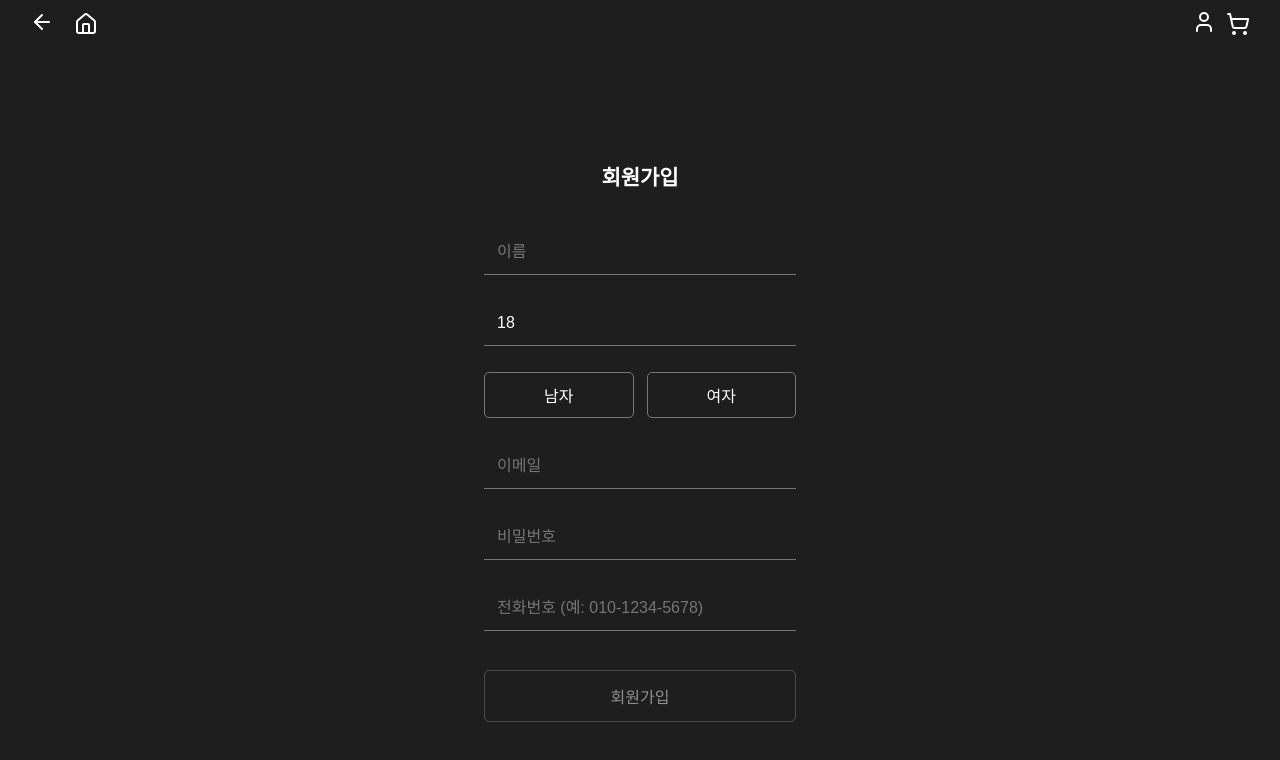
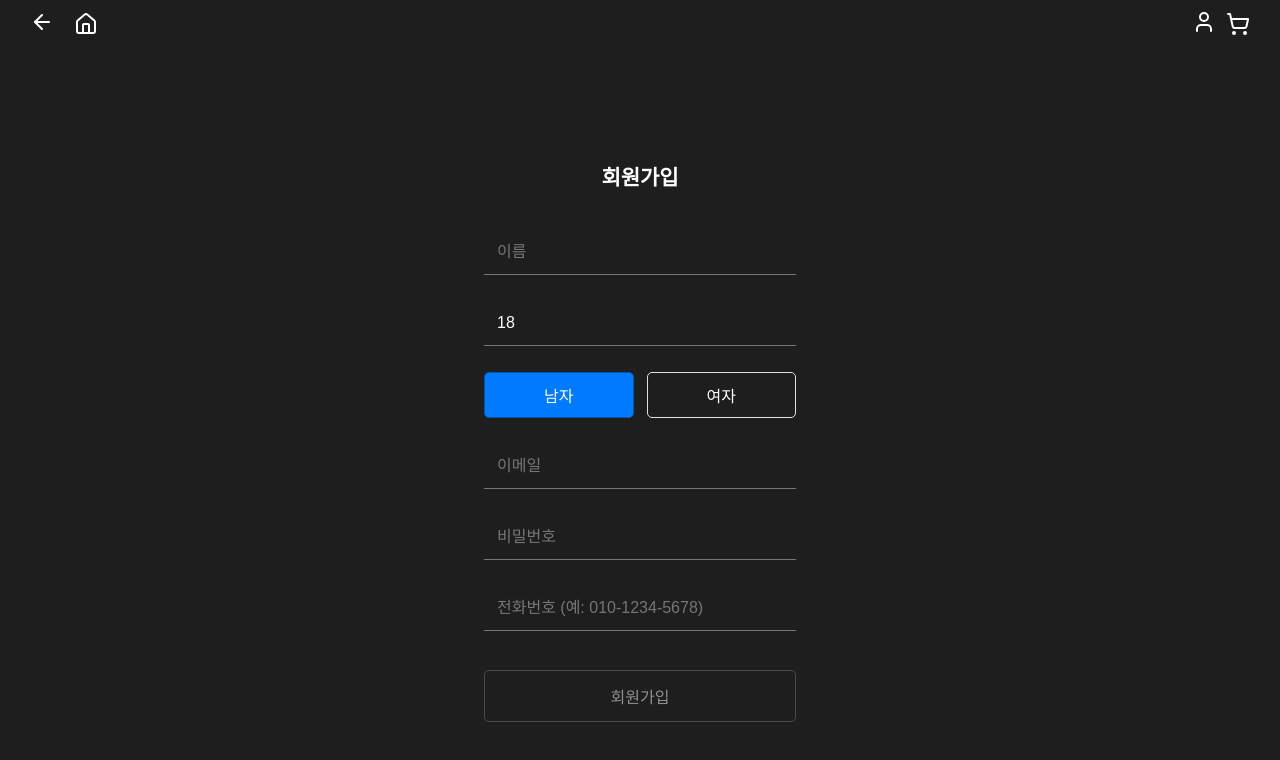
Before and after one commit to MJU-TeamProject2/MJU-FE, a React (Vite) app: page /register in a window 1280 px wide. Shown: the top 760 px of the page. Built offline with nearby package versions, Linux system fonts and the light colour scheme; no server answers; a web font is replaced by a local one.

Commit message:
style: 회원가입 성별 버튼 수정 (#91)
* style: 스타일 일괄 수정

* hotfix: 회원가입 버튼 클릭 수정

```diff
--- a/src/component/styles/products/detailStyles.ts
+++ b/src/component/styles/products/detailStyles.ts
@@ -123,6 +123,7 @@ export const ButtonGroup = styled.div`
 `
 
 export const Button = styled.button`
+  font-family: 'Pretendard', sans-serif;
   width: 100%;
   padding: 10px;
   background-color: transparent;
--- a/src/component/styles/user/cartStyles.ts
+++ b/src/component/styles/user/cartStyles.ts
@@ -41,6 +41,7 @@ export const ProductImage = styled.img`
 `
 
 export const ProductInfo = styled.div`
+  font-family: 'Pretendard', sans-serif;
   flex: 1;
   display: flex;
   flex-direction: column;
@@ -55,7 +56,7 @@ export const ProductInfo = styled.div`
 
 export const PriceInfo = styled.div`
   margin-left: 20px;
-
+  font-family: 'Pretendard', sans-serif;
   button {
     background: none;
     border: none;
@@ -67,18 +68,20 @@ export const PriceInfo = styled.div`
 `
 
 export const OriginalPrice = styled.p`
+  font-family: 'Pretendard', sans-serif;
   text-decoration: line-through;
   color: #767676;
   font-size: 14px;
 `
 
 export const CurrentPrice = styled.p`
-  font-weight: bold;
+  font-family: 'Pretendard', sans-serif;
   color: #000;
   font-size: 16px;
 `
 
 export const PurchaseButton = styled.button`
+  font-family: 'Pretendard', sans-serif;
   width: 100%;
   padding: 15px 0;
   background-color: #000;
@@ -122,6 +125,7 @@ export const DiscountPrice = styled.p`
   margin-top: 4px;
 `
 export const DeleteButton = styled.button`
+  font-family: 'Pretendard', sans-serif;
   background: none;
   border: none;
   color: #767676;
--- a/src/component/styles/user/loginStyles.ts
+++ b/src/component/styles/user/loginStyles.ts
@@ -14,9 +14,11 @@ export const Title = styled.h2`
   margin-bottom: 39px;
   color: ${colors.white};
   font-size: 21px;
+  font-family: 'Pretendard', sans-serif;
 `
 
 export const Input = styled.input`
+  font-family: 'Pretendard', sans-serif;
   width: 100%;
   padding: 13px;
   margin-bottom: 26px;
@@ -32,6 +34,7 @@ export const Input = styled.input`
 `
 
 export const Button = styled.button`
+  font-family: 'Pretendard', sans-serif;
   width: 100%;
   padding: 13px;
   background-color: transparent;
@@ -64,7 +67,9 @@ export const GenderButton = styled(Button)`
   flex: 1;
   margin: 0 6.5px;
   padding: 10px;
-
+  border: 1px solid #e0e0e0;
+  color: white;
+  transition: all 0.3s ease;
   &:first-child {
     margin-left: 0;
   }
@@ -72,9 +77,23 @@ export const GenderButton = styled(Button)`
   &:last-child {
     margin-right: 0;
   }
+
+
+  &.selected {
+    background-color: #007bff;
+    color: white;
+    border-color: #0056b3;
+  }
+
+  &:hover {
+    color: black;
+    background-color: ${(props) =>
+      props.className === 'selected' ? '#0056b3' : '#f8f9fa'};
+  }
 `
 
 export const ErrorMessage = styled.div`
+  font-family: 'Pretendard', sans-serif;
   color: #ff6b6b;
   font-size: 16px;
   margin-top: -20px;
```
